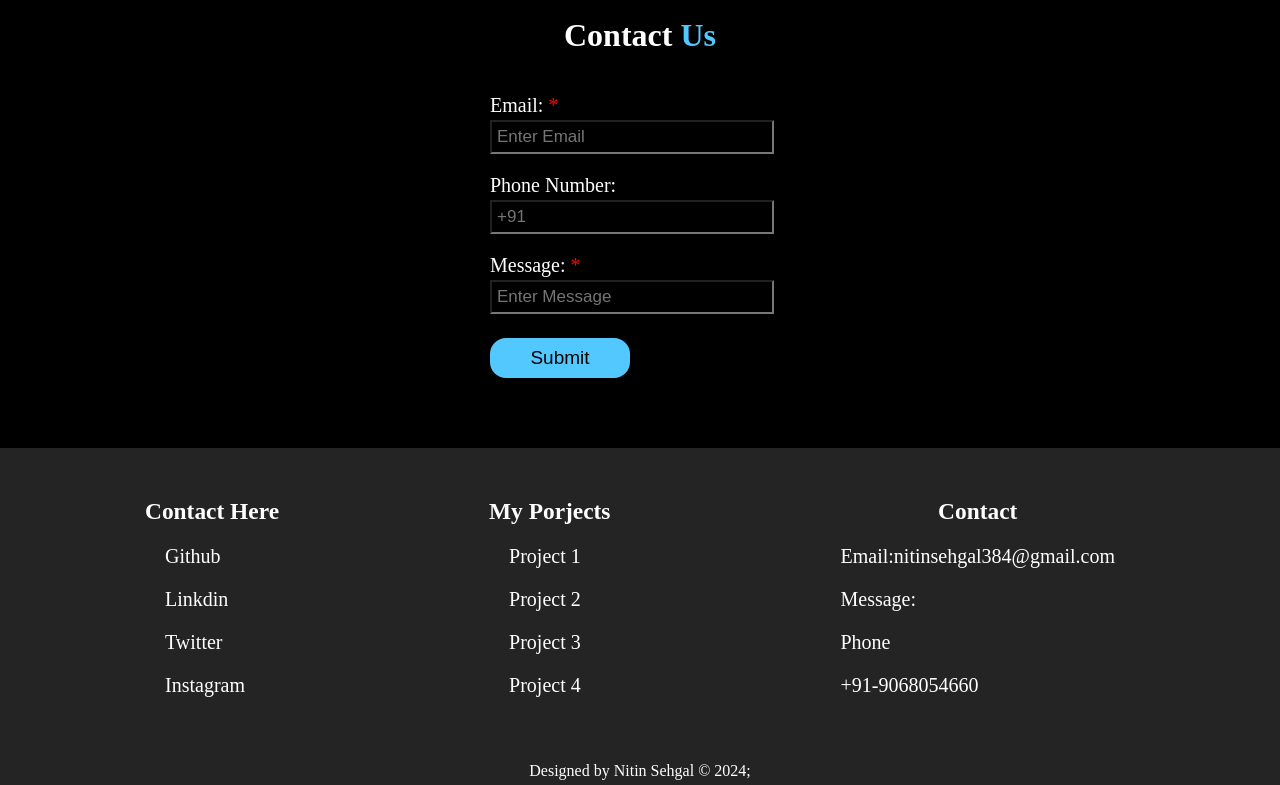
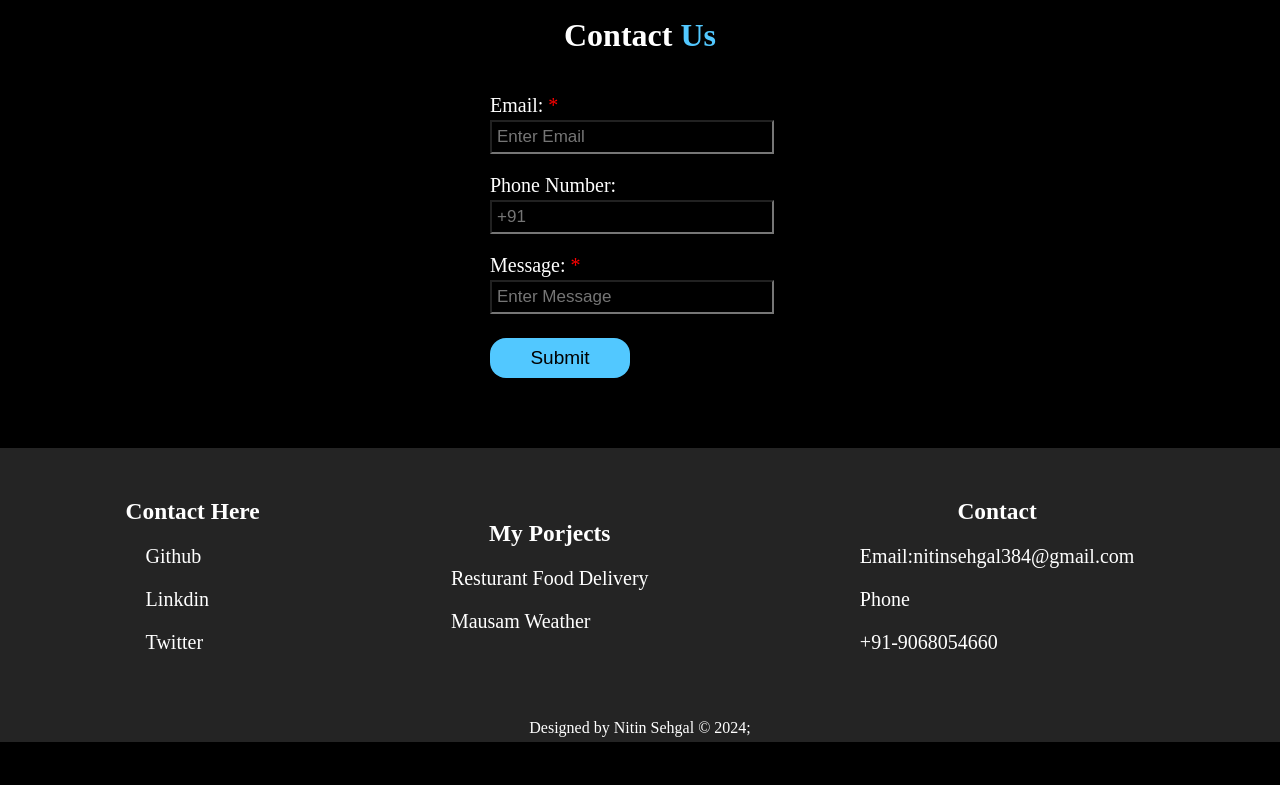
Before and after one commit to Nitinsehgall/Portfolio-Nitin, a plain HTML site: page index.html in a window 1280 px wide. Shown: the part 2797-3582 px from the top of the page. After the commit the page ends 3539 px from the top, so only its background shows below. Drawn offline with Linux system fonts and the light colour scheme.

Commit message:
Adding the projects in the portfolio

```diff
--- a/index.html
+++ b/index.html
@@ -204,21 +204,19 @@
                 <p><a href="https://github.com/Nitinsehgall" target="_blank">Github</a></p>
                 <p><a href="https://www.linkedin.com/in/nitin-sehgal-87081021b/" target="_blank">Linkdin</a></p>
                 <p><a href="https://twitter.com/Nitinsehgal384" target="_blank">Twitter</a></p>
-                <p><a href="https://www.instagram.com/nitinsehgal___/" target="_blank">Instagram</a></p>
             </div>
 
             <div class="text">
                 <h3>My Porjects</h3>
-                <p>Project 1</p>
-                <p>Project 2</p>
-                <p>Project 3</p>
-                <p>Project 4</p>
+                <p><a href="https://crave-bites.netlify.app/">Resturant Food Delivery</a></p>
+                <p><a href="https://mausam-weather-web.netlify.app/"></a>Mausam Weather</p>
+
             </div>
             <div class="text">
                 <h3>Contact</h3>
                 <p>Email:nitinsehgal384@gmail.com </p>
                 </p>
-                <p>Message:</p>
+
                 <p>Phone</p>
                 <p>+91-9068054660</p>
             </div>
--- a/index.js
+++ b/index.js
@@ -4,6 +4,8 @@ let bar=document.querySelector("#bar");
 
 cvbtn.addEventListener("click",Click=()=>{
     alert("Download Successfully")
+window.open('https://drive.google.com/file/d/10z1Mdatc-mV-M2XmDc2PTJbZrDC-AUY8/view?usp=sharing',"_blank")
+
 })
 
 
```
